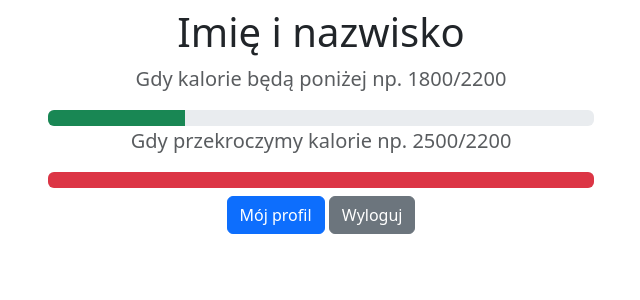
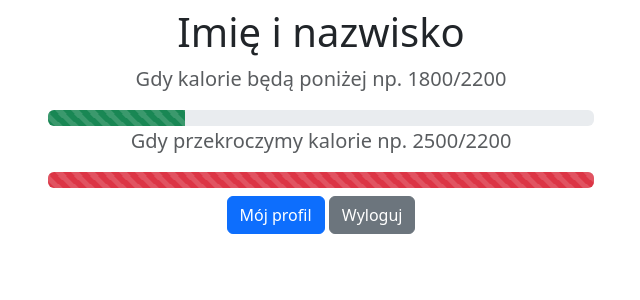
Before and after one commit to Czarek98/KCALCULATOR, a Django app: page /home/list in a window 1280 px wide. Shown: the part 144-444 px from the top of the page, without its empty margins (319-959 px from the left). Run offline with Django 3.2, Linux system fonts and the light colour scheme; data comes from the database, SQL or seed files in the repository; some libraries are stand-ins or nearby versions.

Commit message:
Animate bars

```diff
--- a/KCALCULATOR/kcal/templates/kcal/foodlist.html
+++ b/KCALCULATOR/kcal/templates/kcal/foodlist.html
@@ -44,13 +44,13 @@
           Gdy kalorie będą poniżej np. 1800/2200
         </p>
           <div class="progress">
-              <div class="progress-bar bg-success" role="progressbar" style="width: 25%" aria-valuenow="25" aria-valuemin="0" aria-valuemax="100"></div>
+              <div class="progress-bar progress-bar-striped bg-success progress-bar-animated" role="progressbar" style="width: 25%" aria-valuenow="10" aria-valuemin="0" aria-valuemax="100"></div>
           </div>
           <p class="lead text-muted">
           Gdy przekroczymy kalorie np. 2500/2200
         </p>
           <div class="progress">
-              <div class="progress-bar bg-danger" role="progressbar" style="width: 100%" aria-valuenow="100" aria-valuemin="0" aria-valuemax="100"></div>
+              <div class="progress-bar progress-bar-striped bg-danger progress-bar-animated" role="progressbar" style="width: 100%" aria-valuenow="100" aria-valuemin="0" aria-valuemax="100"></div>
           </div>
 
         <p>
```
